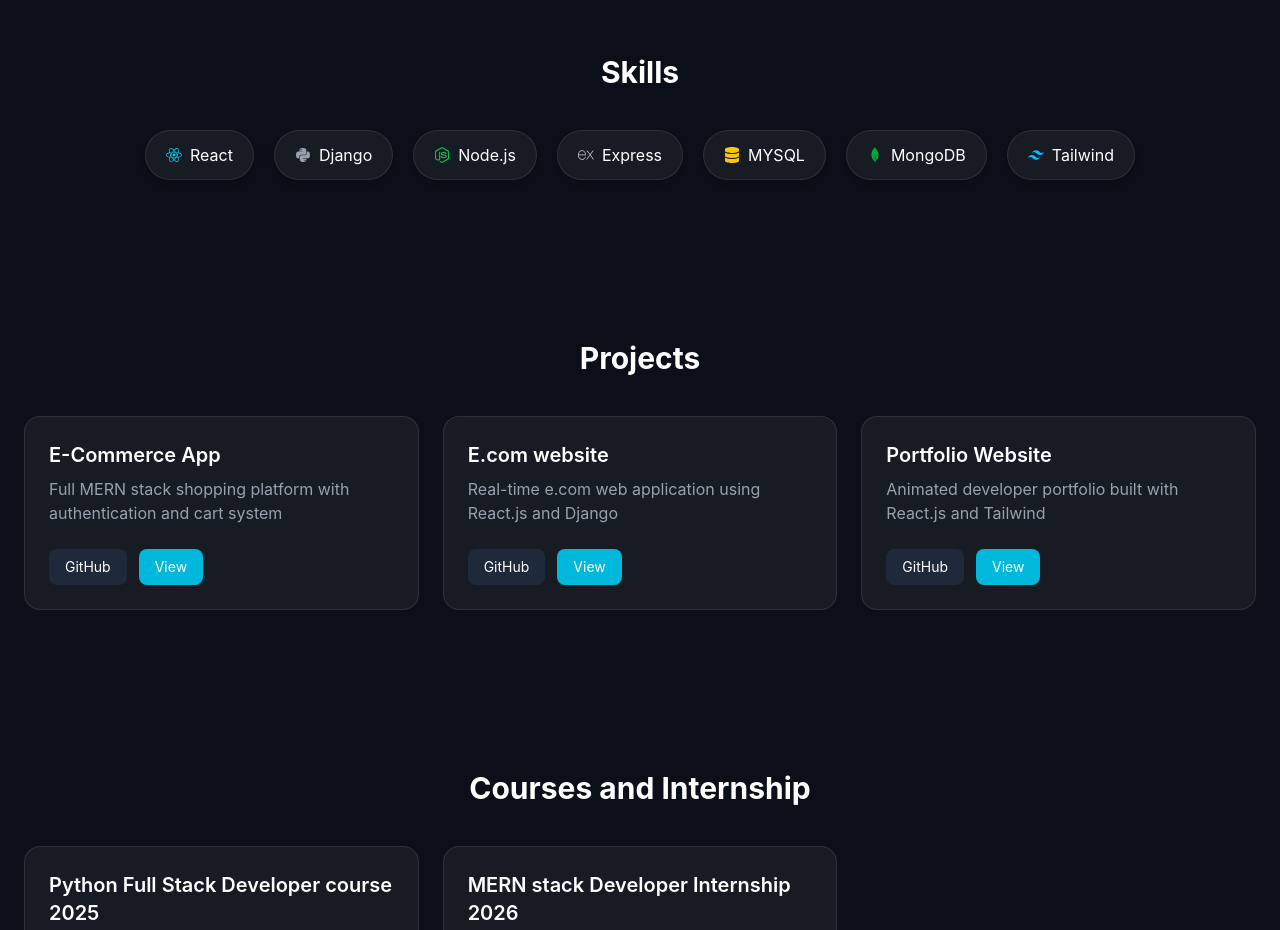
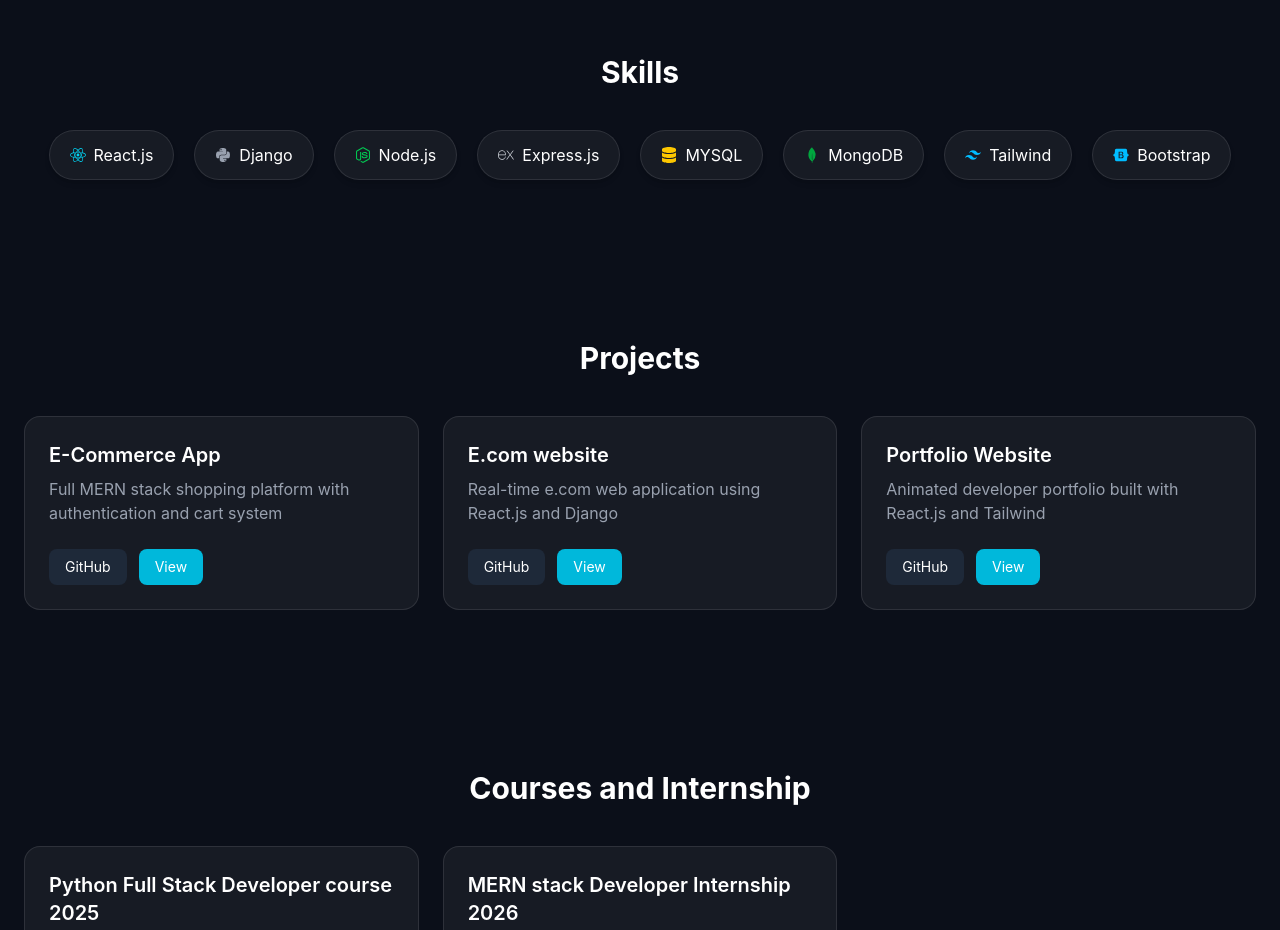
Before and after one commit to abishekdev11/Portfolio, a React (Vite) app: page / in a window 1280 px wide. Shown: the part 1240-2170 px from the top of the page. Built offline with nearby package versions, Linux system fonts and the light colour scheme.

Commit message:
added symbol

```diff
--- a/src/components/Skills.jsx
+++ b/src/components/Skills.jsx
@@ -3,19 +3,22 @@ import {
   FaNodeJs,
   FaDatabase,
   FaLock,
-  FaPython
+  FaPython,
+  FaBootstrap
 } from "react-icons/fa";
 
 import { SiExpress, SiMongodb, SiTailwindcss } from "react-icons/si";
 
 const skills = [
-  { name: "React", icon: <FaReact className="text-cyan-400" /> },
+  { name: "React.js", icon: <FaReact className="text-cyan-400" /> },
   { name: "Django", icon: <FaPython className="text-gray-400" /> },
   { name: "Node.js", icon: <FaNodeJs className="text-green-500" /> },
-  { name: "Express", icon: <SiExpress className="text-gray-300" /> },
+  { name: "Express.js", icon: <SiExpress className="text-gray-300" /> },
   { name: "MYSQL",    icon: <FaDatabase className="text-yellow-400" /> },
   { name: "MongoDB", icon: <SiMongodb className="text-green-600" /> },
   { name: "Tailwind", icon: <SiTailwindcss className="text-sky-400" /> },
+  { name: "Bootstrap", icon: <FaBootstrap className="text-sky-400" /> },
+
   // { name: "JWT", icon: <FaLock className="text-yellow-400" /> },
 ];
 
```
